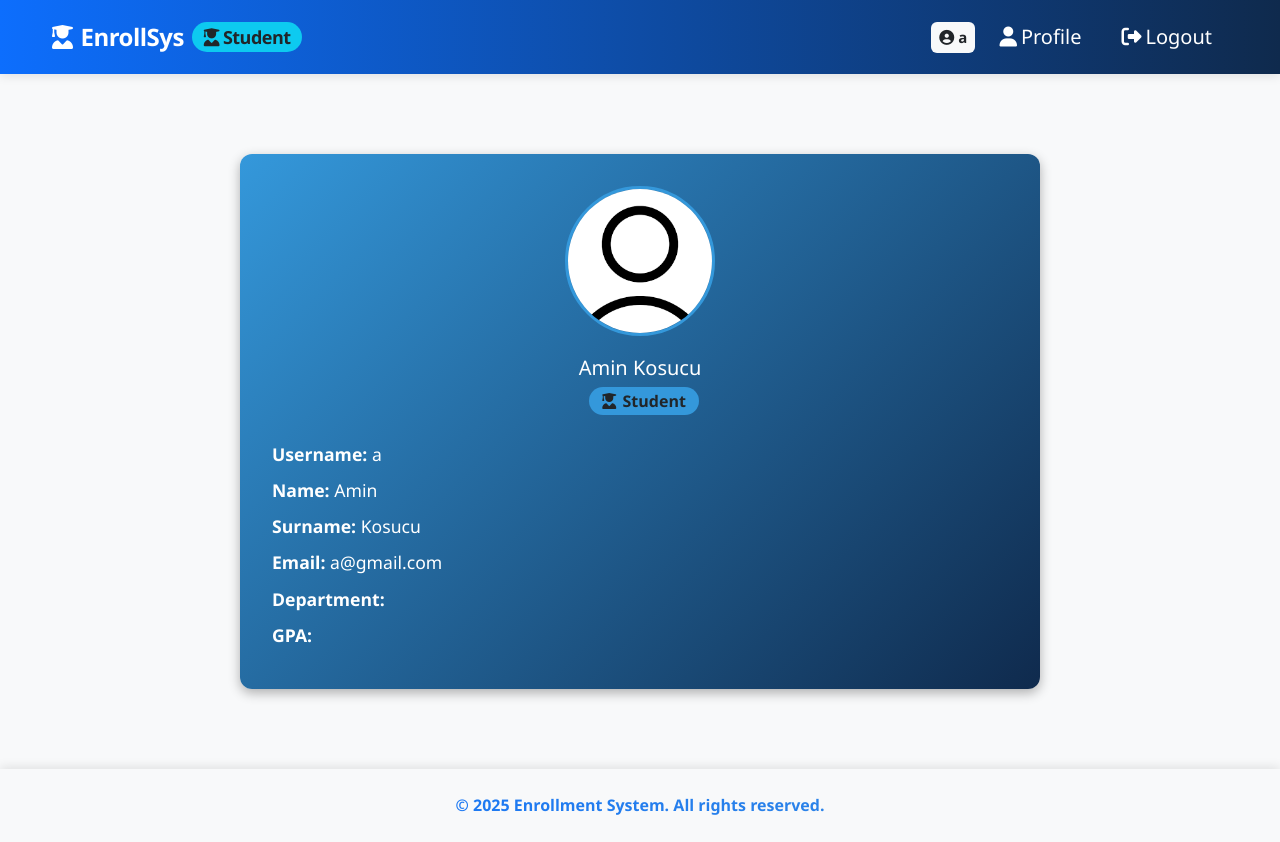
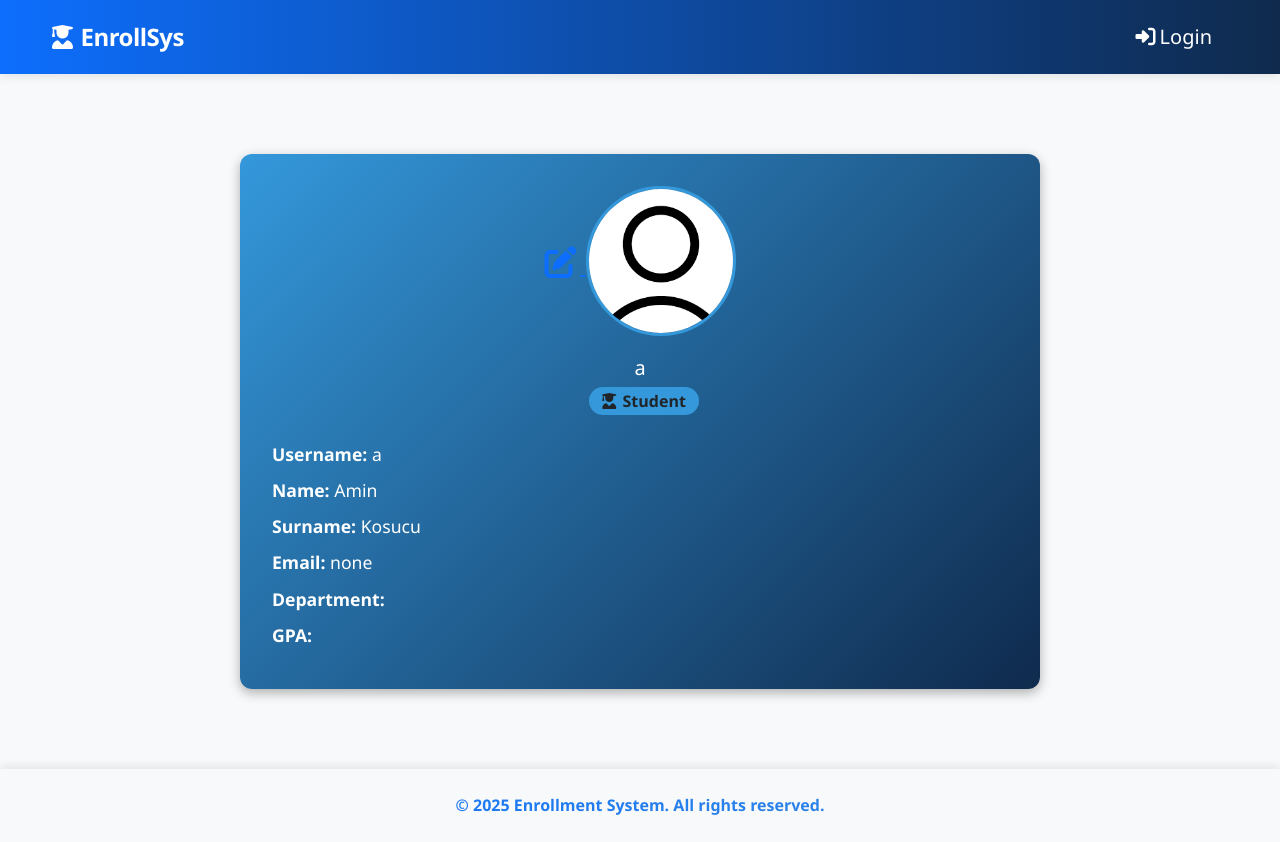
Before and after one commit to LifelongWay/EnrollWeb, a Django app: page /users/user/profile/20/ in a window 1280 px wide. Run offline with Django 5.2, Linux system fonts and the light colour scheme; data comes from the database, SQL or seed files in the repository; both versions use the stored data as it was after the commit.

Commit message:
[Registrar] Student, Teacher panels: profiles can be opened by clicking to profile card
[Common] Profile viewing badge bug fixed !

```diff
--- a/users/templates/users/profile.html
+++ b/users/templates/users/profile.html
@@ -8,29 +8,34 @@
 {% endblock %}
 
 {% block content %}
-<div class="profile-container">
+<div class="profile-container" style = "position:relative">
+
+    <a href="{% url 'users:profile-edit' user_id=user_viewed.pk %}" class="edit-btn" title="Edit Profile">
+        <i class="fas fa-edit me-1" style = "font-size: 2rem;"></i>
+    </a>
+
     <!-- Profile Image -->
         <img class="profile-img" src="
-        {% if user|has_group:'Student' and user.student.profile_img.url %}
-            {{ user.student.profile_img.url }}
-        {% elif user|has_group:'Teacher' and user.teacher.profile_img.url %}
-            {{ user.teacher.profile_img.url }}
-        {% elif user|has_group:'Registrar' %}
-            {{ user.registrar.profile_img.url }}
+        {% if user_viewed|has_group:'Student' and user_viewed.student.profile_img.url %}
+            {{ user_viewed.student.profile_img.url }}
+        {% elif user_viewed|has_group:'Teacher' and user_viewed.teacher.profile_img.url %}
+            {{ user_viewed.teacher.profile_img.url }}
+        {% elif user_viewed|has_group:'Registrar' %}
+            {{ user_viewed.registrar.profile_img.url }}
         {% else %}
             {% static 'users/profile_imgs/default.png' %}
-        {% endif %}" alt="{{ user.get_full_name }}">
+        {% endif %}" alt="{{ user_viewed }}">
 
     <!-- Name -->
-    <div class="user-name">{{ user.get_full_name }}</div>
+    <div class="user-name">{{ user_viewed }}</div>
 
     <!-- Role Badge -->
-    <div class="role-badge badge rounded-pill text-dark ms-2 small {% if user|has_group:'Student' %}role-student{% elif user|has_group:'Teacher' %}role-teacher{% elif user|has_group:'Registrar' %}role-registrar{% else %}role-default{% endif %}">
-        {% if user|has_group:'Student' %}
+    <div class="role-badge badge rounded-pill text-dark ms-2 small {% if user_viewed|has_group:'Student' %}role-student{% elif user_viewed|has_group:'Teacher' %}role-teacher{% elif user_viewed|has_group:'Registrar' %}role-registrar{% else %}role-default{% endif %}">
+        {% if user_viewed|has_group:'Student' %}
         <i class="fas fa-user-graduate"></i> Student
-        {% elif user|has_group:'Teacher' %}
+        {% elif user_viewed|has_group:'Teacher' %}
         <i class="fas fa-chalkboard-teacher"></i> Teacher
-        {% elif user|has_group:'Registrar' %}
+        {% elif user_viewed|has_group:'Registrar' %}
         <i class="fas fa-user-shield"></i> Registrar
         {% else %}
         <i class="fas fa-user"></i> User
@@ -38,29 +43,56 @@
     </div>
 
     <!-- Extra Details -->
-    <div class="profile-details ">
 
+    {% if form %}
+        <form class="profile-details" method = 'post' action = "{% url 'users:profile-edit' user_id=user.pk %}">
             {% comment %} Common fields {% endcomment %}
-        <p><strong>Username:</strong> {{ user }}</p>
-        <p><strong>Name:</strong> {{ user.first_name }}</p>
-        <p><strong>Surname:</strong> {{ user.last_name }}</p>
+            <p><strong>Username:</strong> {{ user_viewed }}</p>
+            <p><strong>Name:</strong> {{ form.name }}</p>
+            <p><strong>Surname:</strong> {{ form.surname }}</p>
             <p><strong>Email:</strong>
-            {% if user.email %}
-                {{ user.email }}
+                {% if user_viewed.email %}
+                    {{ form.email }}
                 {% else %}
                     none
                 {% endif %}
             </p>
 
             {% if user|has_group:"Student" %}
-            <p><strong>Department:</strong> {{ user.student.department.name }}</p>
-            <p><strong>GPA:</strong> {{ user.student.gpa }}</p>
+                <p><strong>Department:</strong> {{ user_viewed.student.department.name }}</p>
+                <p><strong>GPA:</strong> {{ user_viewed.student.gpa }}</p>
                 {% if user.student.advisor %}
-                <p><strong>Advisor:</strong> {{ user.student.advisor }}</p>
+                    <p><strong>Advisor:</strong> {{ user_viewed.student.advisor }}</p>
                 {% endif %}
             {% elif user|has_group:"Teacher" %}
-            <p><strong>Department:</strong> {{ user.teacher.department.name }}</p>
+                <p><strong>Department:</strong> {{ user_viewed.teacher.department.name }}</p>
+            {% endif %}
+        </form>
+    {% else %}
+        <div class="profile-details ">
+            {% comment %} Common fields {% endcomment %}
+            <p><strong>Username:</strong> {{ user_viewed }}</p>
+            <p><strong>Name:</strong> {{ user_viewed.first_name }}</p>
+            <p><strong>Surname:</strong> {{ user_viewed.last_name }}</p>
+            <p><strong>Email:</strong>
+                {% if user_viewewd.email %}
+                    {{ user_viewed.email }}
+                {% else %}
+                    none
+                {% endif %}
+            </p>
+
+            {% if user_viewed|has_group:"Student" %}
+                <p><strong>Department:</strong> {{ user_viewed.student.department.name }}</p>
+                <p><strong>GPA:</strong> {{ user_viewed.student.gpa }}</p>
+                {% if user_viewed.student.advisor %}
+                    <p><strong>Advisor:</strong> {{ user_viewed.student.advisor }}</p>
+                {% endif %}
+            {% elif user_viewed|has_group:"Teacher" %}
+                <p><strong>Department:</strong> {{ user_viewed.teacher.department.name }}</p>
             {% endif %}
         </div>
+    {% endif %}
+
 </div>
 {% endblock %}
--- a/users/templates/users/registrar/user_panel.html
+++ b/users/templates/users/registrar/user_panel.html
@@ -54,6 +54,7 @@
         <div class="profile-container panel-container">
             {% if students %}
                 {% for student in students %}
+                    <a href="{% url 'users:profile' user_id=student.user.pk %}"  />
                         <div class="profile-card">
                             <div class="profile-img-div">
                                 <img src="{{ student.profile_img.url }}">
@@ -71,9 +72,11 @@
                                 </svg>
                             </button>
                         </div>
+                    </a>
                 {% endfor %}
             {% elif teachers %}
                 {% for teacher in teachers %}
+                    <a href="{% url 'users:profile' user_id=teacher.user.pk %}"  />
                         <div class="profile-card">
                             <div class="profile-img-div">
                                 <img src="{{ teacher.profile_img.url }}">
@@ -91,6 +94,7 @@
                                 </svg>
                             </button>
                         </div>
+                    </a>
                 {%  endfor %}
             {% endif %}
         </div>
--- a/users/urls.py
+++ b/users/urls.py
@@ -10,4 +10,5 @@
     path('users/panel/<str:role>/', views.roles_view, name = 'panel'),
     path('users/add/<str:role>/', views.account_add_view, name = 'add'),
     path('user/profile/<int:user_id>/', views.profile_view, name = 'profile'),
+    path('user/profile/edit/<int:user_id>/', views.profile_edit_view, name = 'profile-edit'),
 ]
--- a/users/views.py
+++ b/users/views.py
@@ -92,5 +92,18 @@
 # Profile page [COMMON]
 def profile_view(request, user_id):
     user = User.objects.get(pk = user_id)
-    context = {'user': user}
+    context = {'user_viewed': user}
     return render(request, 'users/profile.html', context)
+
+def profile_edit_view(request, user_id):
+
+    user_under_edit = User.objects.get(pk = user_id)
+
+    form = EnrollSysRegistrationForm()
+
+
+    if user_under_edit.groups.filter(name = 'Student').exists():
+        form = EnrollSysRegistrationForm(request.POST)
+
+        if form.is_valid():
+            form.save()
```
Also changed, not shown: users/static/users/css/profile.css (+21 -0 lines), db.sqlite3. Lines whose indentation alone changed are shown as unchanged.
